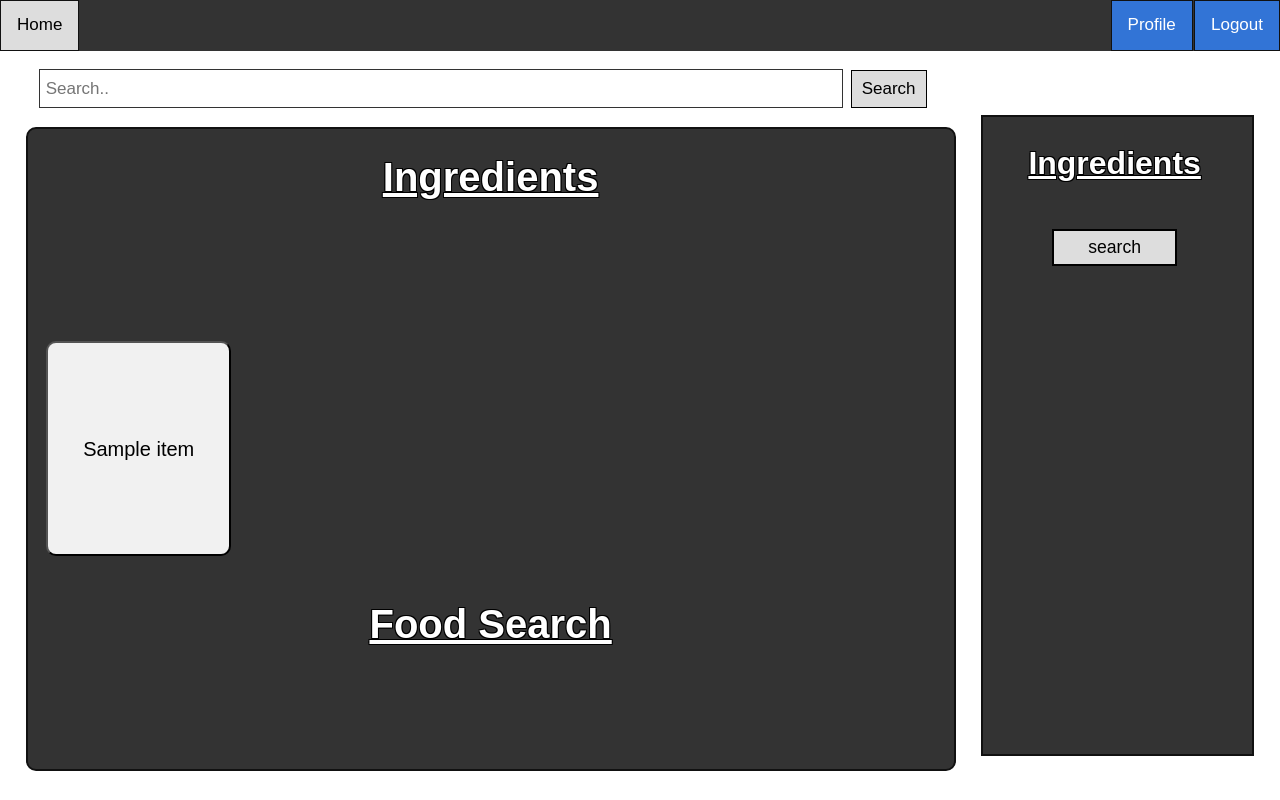
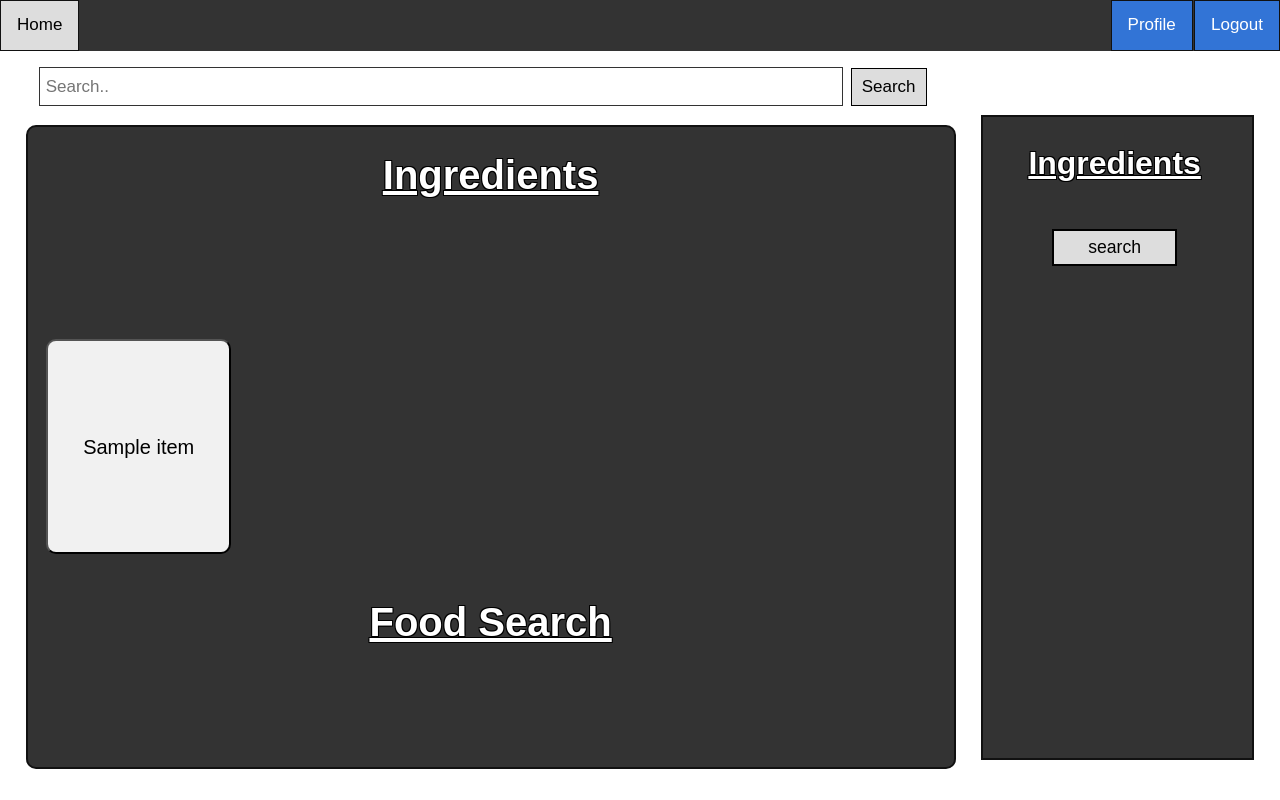
Before and after one commit to maliksaunders/CIS408_2023_01_Recipe_App, a Flask app: template htmlWIP/templates/search.html in a window 1280 px wide. Run offline with Flask 2, Linux system fonts and the light colour scheme; the template is opened without the code that fills it: most values are stand-ins (such as "Sample title", 1, 10 or a date in 2020); some libraries are stand-ins or nearby versions.

Commit message:
final* css changes

```diff
--- a/htmlWIP/static/style.css
+++ b/htmlWIP/static/style.css
@@ -214,7 +214,7 @@ body,h1,h2,h3,h4,h5,h6,.w3-wide {font-family: "Montserrat", sans-serif;}
 .rightbar {
     position: relative;
     width: 22%;
-    height: 78vh;
+    height: 78.5vh;
     min-height: 100px;
     min-width: 250px;
     margin-top: 8vh;
--- a/htmlWIP/templates/search.html
+++ b/htmlWIP/templates/search.html
@@ -17,7 +17,7 @@
     <div class="main">
         <div class="flexbox">
             <div class="content">
-                <div class="searchbar" style="margin-top: 10px">
+                <div class="searchbar" style="margin-top: 1vh">
                     <form action="{{ url_for('search') }}" method="post" autocomplete="off">
                         <input type="text" name="search" placeholder="Search.." id="search" required>
                         <input type="submit" value="Search">
```
